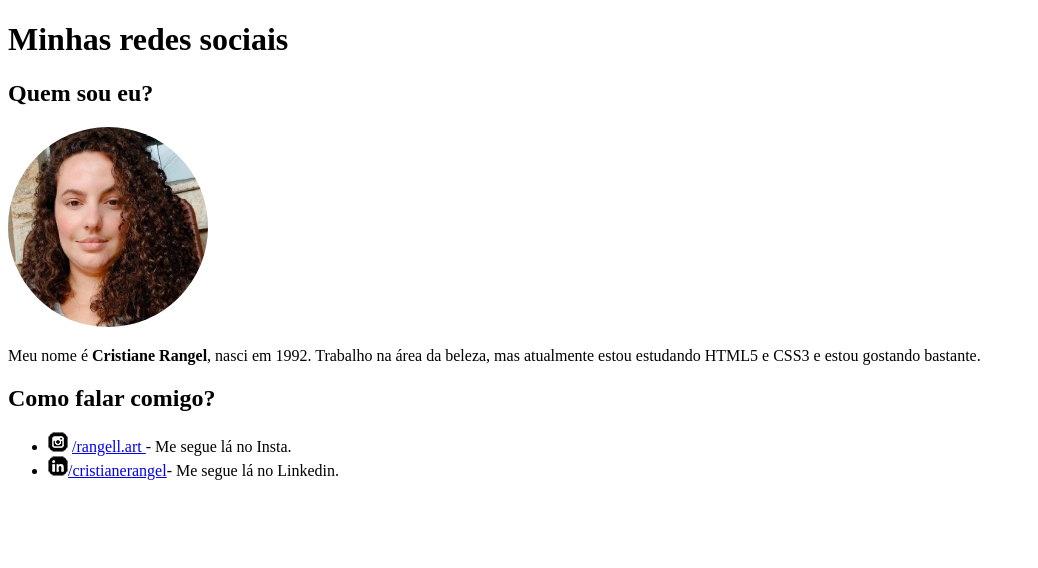
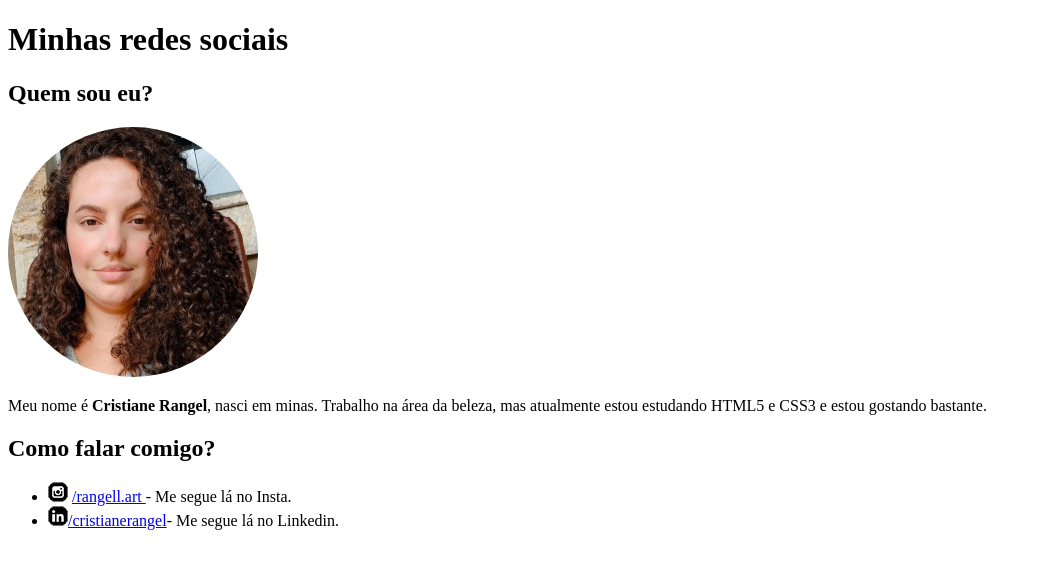
Before and after one commit to crisrangell/html-css, a plain HTML site: page desafios/d005/index.html in a window 1280 px wide. Shown: the whole page, without its empty margins (0-1038 px from the left). Drawn offline with Linux system fonts and the light colour scheme.

```diff
--- a/desafios/d005/index.html
+++ b/desafios/d005/index.html
@@ -7,8 +7,6 @@
     <title>Social</title>
     <style>
         img.perfil{
-            width: 200px;
-            height: 200px;
             border-radius: 50%;
         }
     </style>
@@ -16,8 +14,8 @@
 <body>
     <h1>Minhas redes sociais</h1>
     <h2>Quem sou eu?</h2>
-    <img class="perfil" src="Imagem do WhatsApp de 2024-07-30 à(s) 17.07.07_313fc347.jpg" alt="Foto Cristiane">
-    <p>Meu nome é <strong>Cristiane Rangel</strong>, nasci em 1992. Trabalho na área da beleza, mas atualmente estou estudando HTML5 e CSS3 e estou gostando bastante. </p>
+    <img class="perfil" src="cris.jpg" alt="Foto Cristiane">
+    <p>Meu nome é <strong>Cristiane Rangel</strong>, nasci em minas. Trabalho na área da beleza, mas atualmente estou estudando HTML5 e CSS3 e estou gostando bastante. </p>
 
     <h2>Como falar comigo? </h2>
 
```
Also changed, not shown: exercicios/ex0015b/pseuelement.html (+0 -6 lines), desafios/d005/cris.jpg (added).
